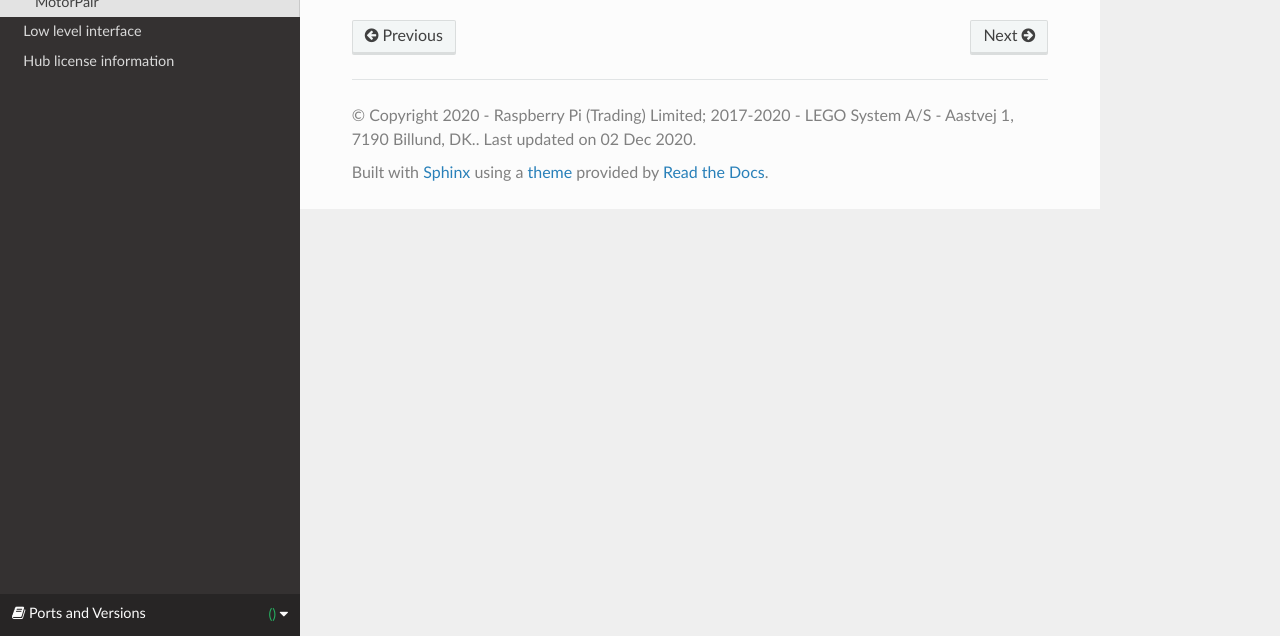
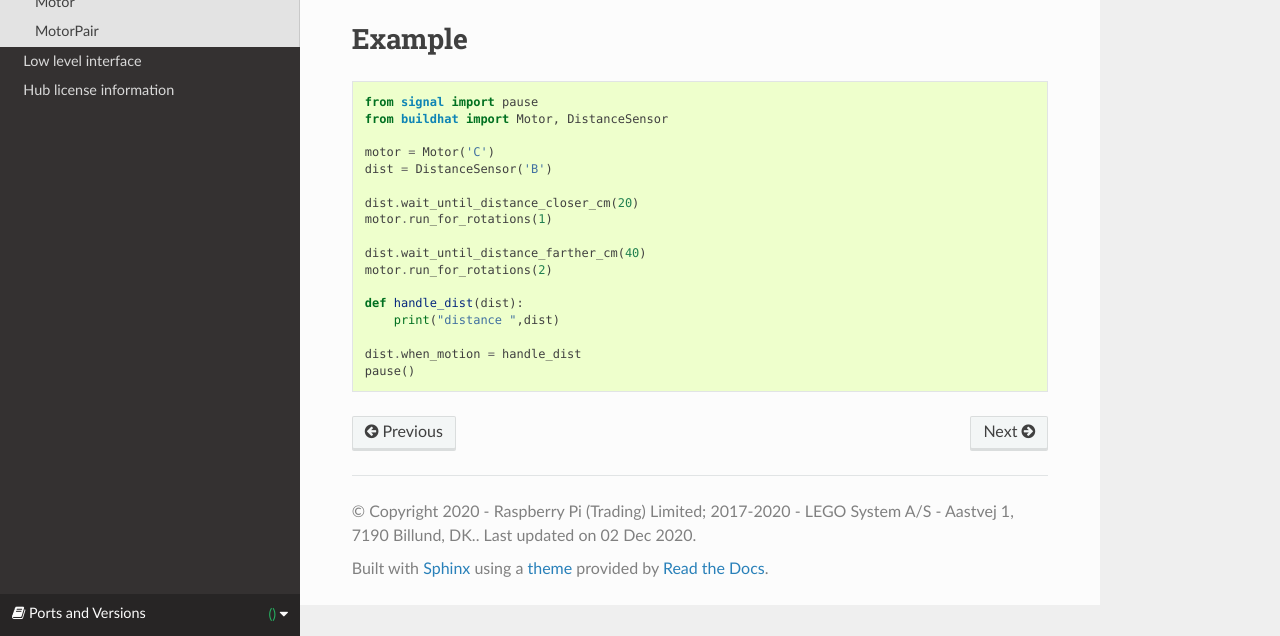
Before and after one commit to RaspberryPiFoundation/python-build-hat, a Sphinx documentation site: the page built from docs/shortcake/wrapper/distancesensor.rst, in a window 1280 px wide, cut to the strip 264-900 px from the top of the page. Built offline with Sphinx 7.4.7 and the Read the Docs theme 2.0.0, drawn with Linux system fonts in a browser that asks for light colours.

Commit message:
distance sensor example

```diff
--- a/docs/shortcake/example.py
+++ /dev/null
@@ -1,22 +0,0 @@
-import time
-from signal import pause
-from buildhat import Motor, DistanceSensor, ForceSensor
-
-motor = Motor('C')
-button = ForceSensor('A')
-dist = DistanceSensor('B')
-
-button.wait_until_pressed()
-motor.run_for_rotations(1)
-
-dist.wait_until_distance_closer_cm(20)
-motor.run_for_rotations(2)
-
-def handle_motor(speed, pos):
-    if speed < -4:
-        print("left rotation")
-    elif speed > 4:
-        print("right rotation")
-
-motor.when_rotated = handle_motor
-pause()
--- /dev/null
+++ b/docs/shortcake/wrapper/distance.py
@@ -0,0 +1,17 @@
+from signal import pause
+from buildhat import Motor, DistanceSensor
+
+motor = Motor('C')
+dist = DistanceSensor('B')
+
+dist.wait_until_distance_closer_cm(20)
+motor.run_for_rotations(1)
+
+dist.wait_until_distance_farther_cm(40)
+motor.run_for_rotations(2)
+
+def handle_dist(dist):
+    print("distance ",dist)
+
+dist.when_motion = handle_dist
+pause()
--- a/docs/shortcake/wrapper/distancesensor.rst
+++ b/docs/shortcake/wrapper/distancesensor.rst
@@ -4,3 +4,8 @@ DistanceSensor
 .. autoclass:: buildhat.DistanceSensor
    :members:
    :inherited-members:
+
+Example
+=======
+
+.. literalinclude:: distance.py
```
